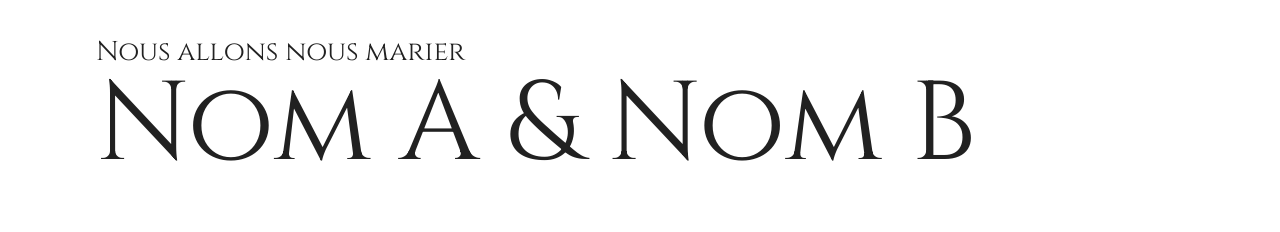
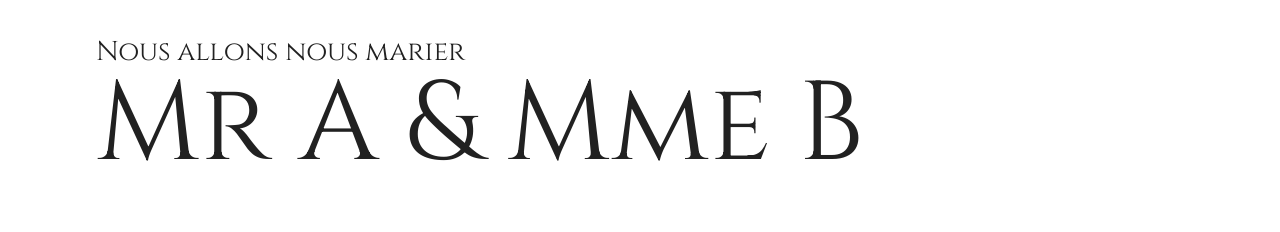
Before and after one commit to CycyKab/wedding-app, a plain HTML site: page index.html in a window 1280 px wide. Shown: the part 151-383 px from the top of the page. Drawn offline with nearby package versions, Linux system fonts and the light colour scheme.

Commit message:
Update index.html

```diff
--- a/index.html
+++ b/index.html
@@ -36,7 +36,7 @@
 
     <div class="home hz-margin">
         <h3>Nous allons nous marier</h3>
-        <h1>Nom A & Nom B</h1>
+        <h1>Mr A & Mme B</h1>
         <div class="container-out">
             <div class="container-in text">
                 Samedi 20 Fevrier 2024 <br>
```
